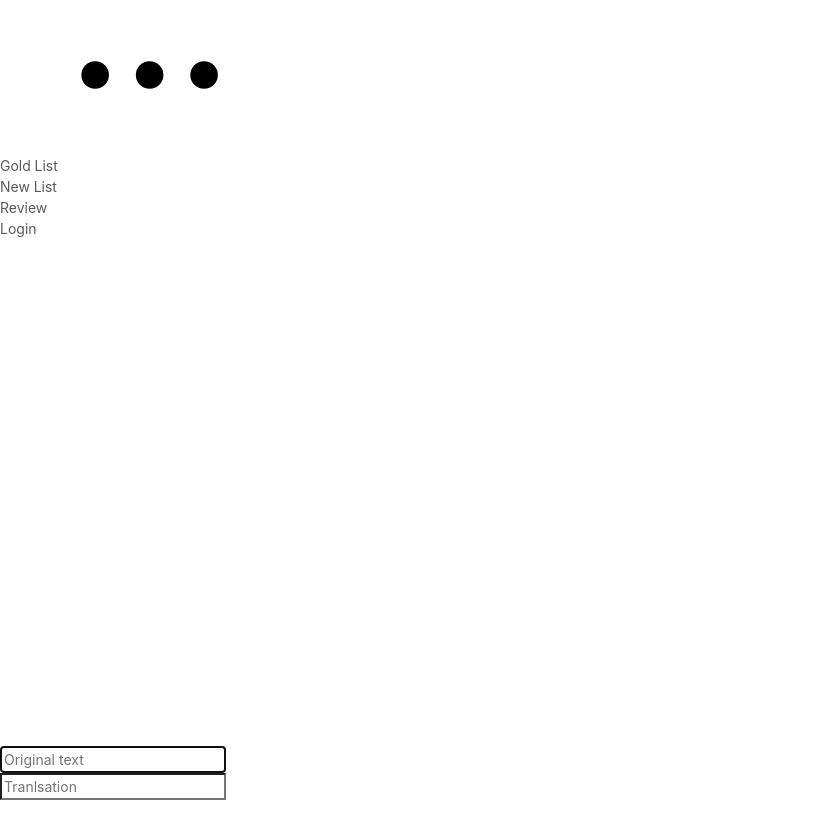
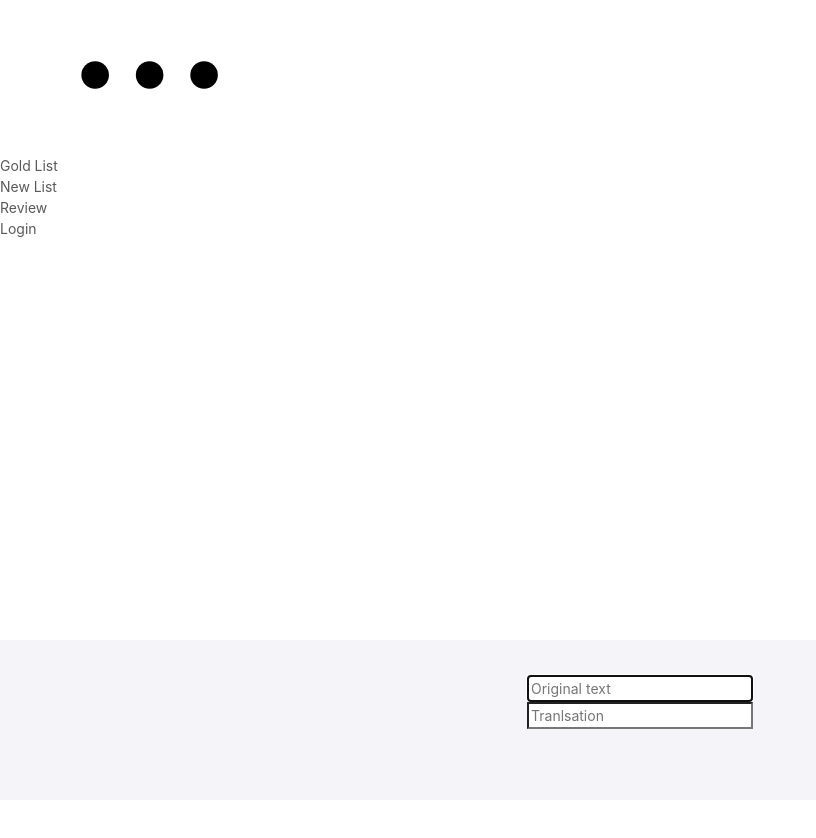
Before and after one commit to motiko/goldlist, a React (Create React App) app: page / in a window 1280 px wide. Shown: the top 838 px of the page, without its empty margins (0-816 px from the left). Built offline with nearby package versions, Linux system fonts and the light colour scheme; what auth0-js would draw is missing.

Commit message:
some styling

```diff
--- /dev/null
+++ b/src/containers/WordsList.css
@@ -0,0 +1,10 @@
+.fixed-bottom {
+  position: fixed;
+  bottom: 0px;
+  width: 100vw;
+  height: 20vh;
+  z-index: 1;
+  padding-top: 35px;
+  background-color: #f5f5f9;
+  padding-bottom: env(safe-area-inset-bottom);
+}
--- a/src/containers/WordsList.js
+++ b/src/containers/WordsList.js
@@ -1,8 +1,9 @@
 import React, { Component } from "react";
 import produce from "immer";
 import { connect } from "react-redux";
-import { List, InputItem } from "antd-mobile";
+import { List, InputItem, WingBlank } from "antd-mobile";
 import { addCard } from "../ducks/list";
+import "./WordsList.css";
 
 const Card = ({ original, translation }) => {
   return (
@@ -56,7 +57,7 @@ class WordsList extends Component {
     const { cards } = this.props;
     const { newCard } = this.state;
     return (
-      <>
+      <div>
         <List>
           {cards.map(card => (
             <Card {...card} />
@@ -64,8 +65,8 @@ class WordsList extends Component {
         </List>
         <div
           className="fixed-bottom"
-          style={{ position: "fixed", bottom: "0" }}
         >
+          <WingBlank size="lg">
           <InputItem
             placeholder="Original text"
             value={newCard.original}
@@ -80,8 +81,9 @@ class WordsList extends Component {
             ref={this.translationRef}
             onKeyUp={this.onTranslationKeyUp}
           />
+        </WingBlank>
         </div>
-      </>
+      </div>
     );
   }
 }
```
